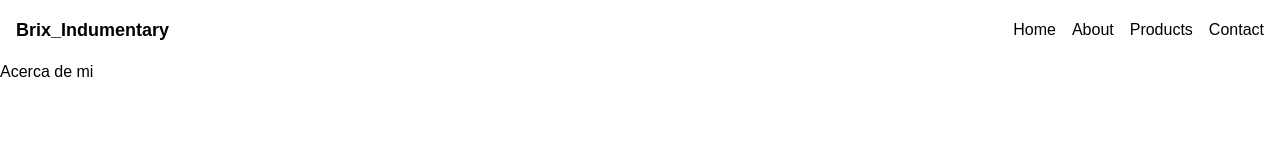
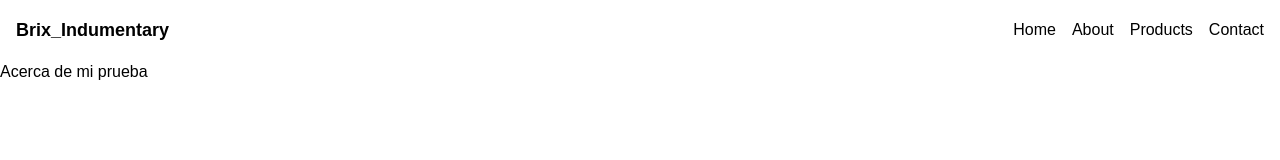
Before and after one commit to exequielreyes/ecommerce-bri, a Next.js app: page /about in a window 1280 px wide. Shown: the top 160 px of the page. Built offline with nearby package versions, Linux system fonts and the light colour scheme.

Commit message:
cambios en about

```diff
--- a/src/app/about/page.js
+++ b/src/app/about/page.js
@@ -2,6 +2,6 @@
 
 export default function About() {
   return (
-    <div>Acerca de mi</div>
+    <div>Acerca de mi prueba</div>
   )
 }
```
